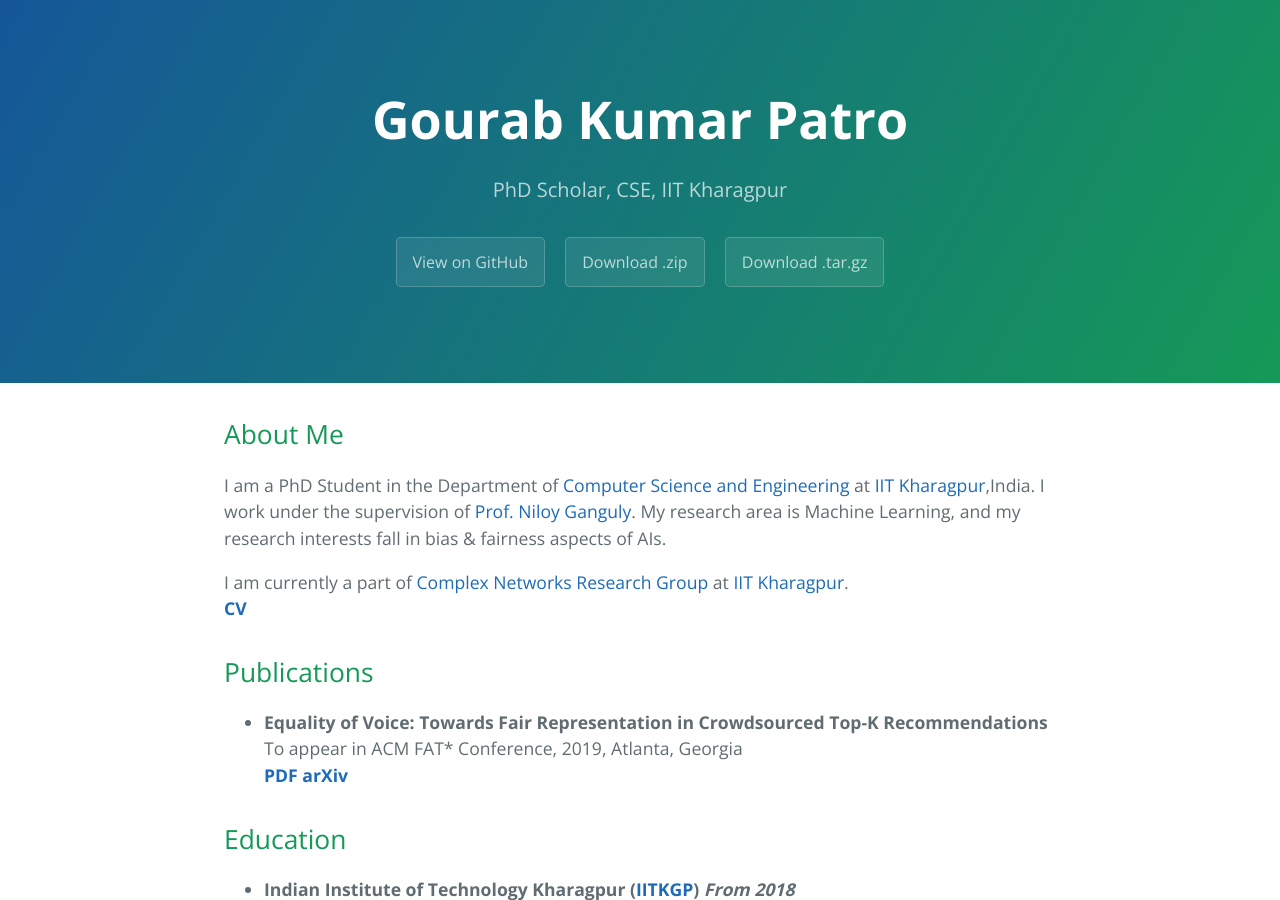
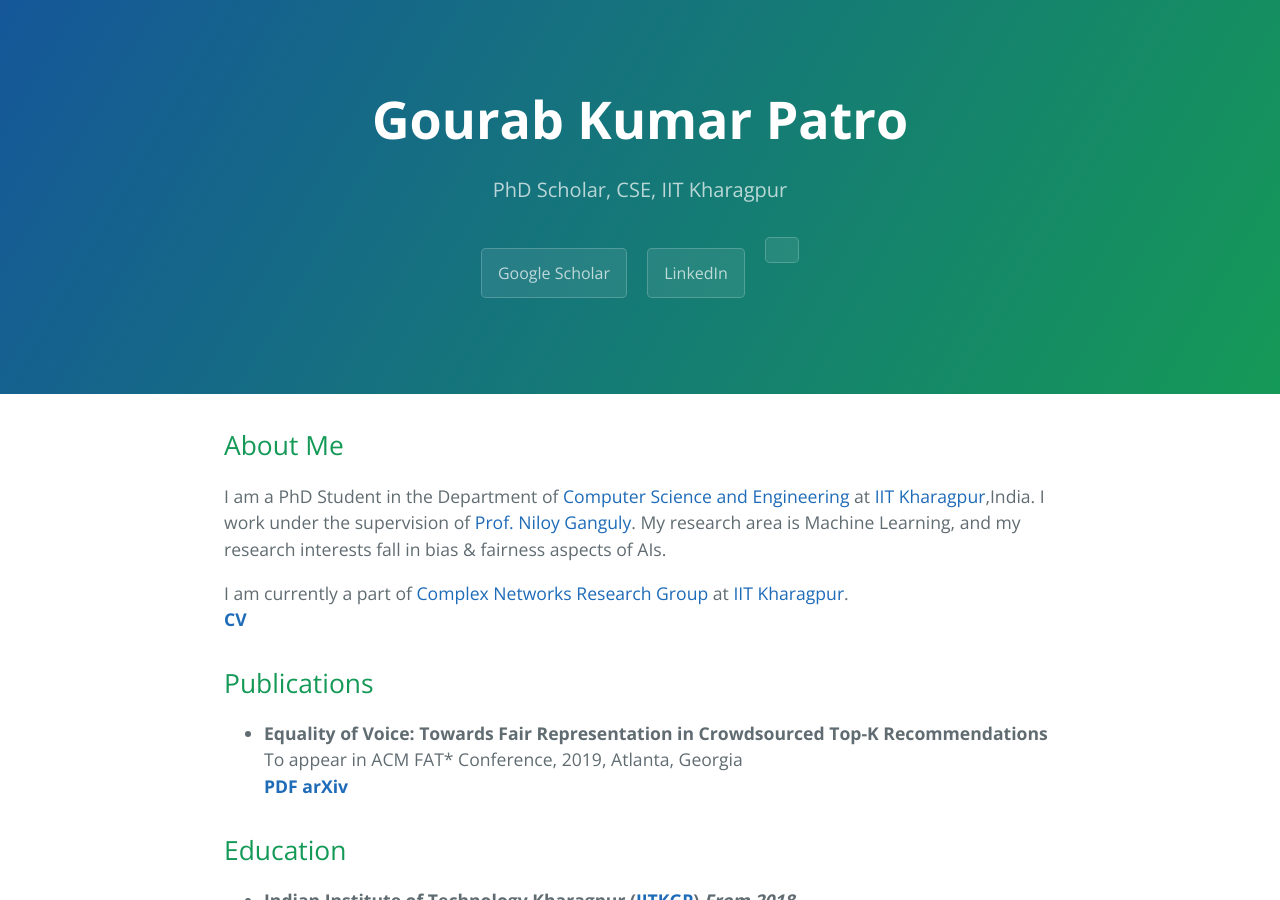
Before and after one commit to Souvic/Souvic.github.io, a Jekyll site: the page built from index.md, in a window 1280 px wide and 900 px high. Built offline with Jekyll 4.4.1, drawn with Linux system fonts in a browser that asks for light colours; our own code applies the rules of GitHub Pages for plain Markdown files; the list of posts is cut into pages by our own code.

Commit message:
Update page-header.html

```diff
--- a/_includes/page-header.html
+++ b/_includes/page-header.html
@@ -1,7 +1,7 @@
 <section class="page-header">
   <h1 class="project-name">{{ site.title }}</h1>
   <h2 class="project-tagline">{{ site.tagline }}</h2>
-  <a href="#" class="btn">View on GitHub</a>
-  <a href="#" class="btn">Download .zip</a>
-  <a href="#" class="btn">Download .tar.gz</a>
+  <a href="https://scholar.google.co.in/citations?user=sfl4ygQAAAAJ&hl=en" class="btn">Google Scholar</a>
+  <a href="https://www.linkedin.com/in/gourabgggg/" class="btn">LinkedIn</a>
+  <a href="#" class="btn"></a>
 </section>
```
